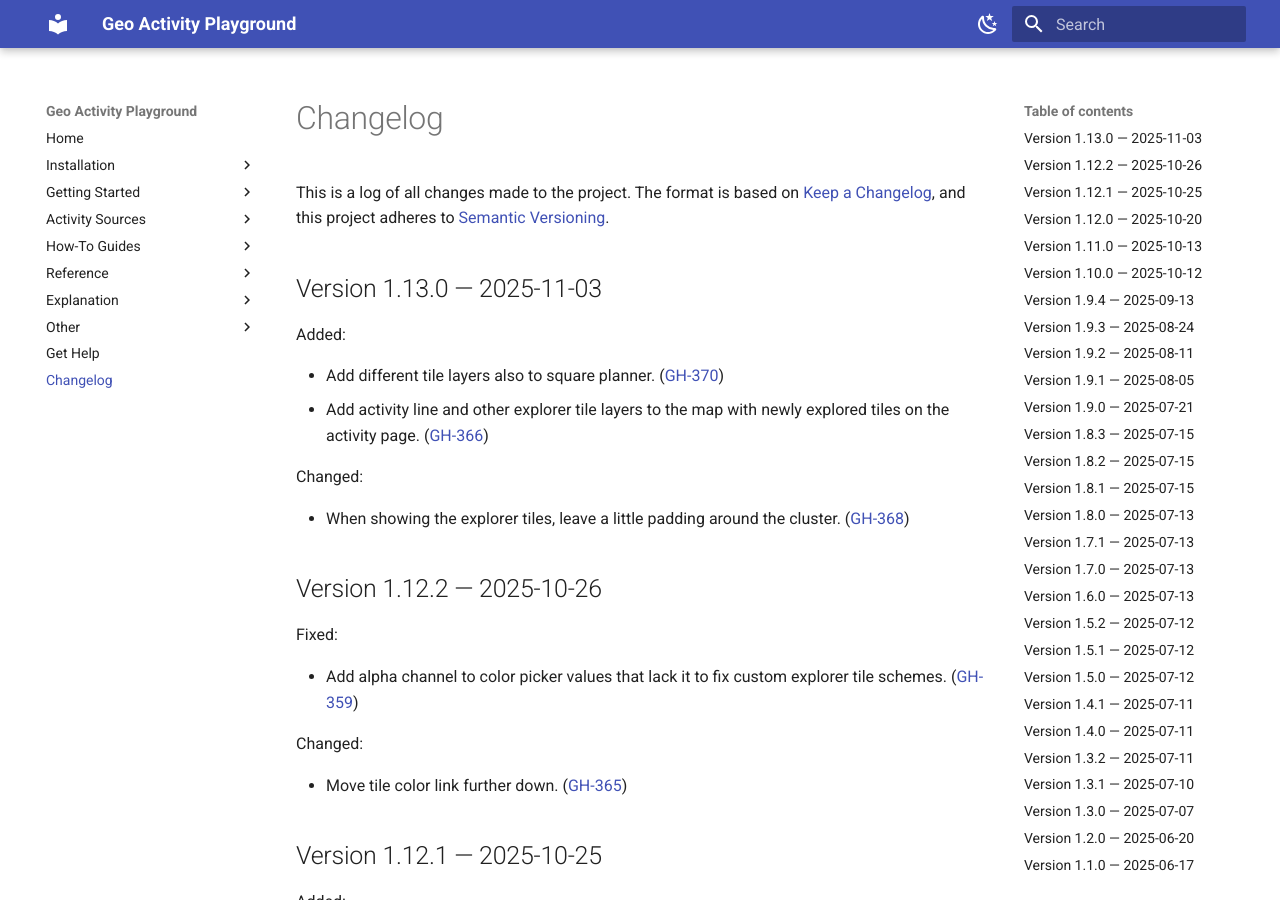
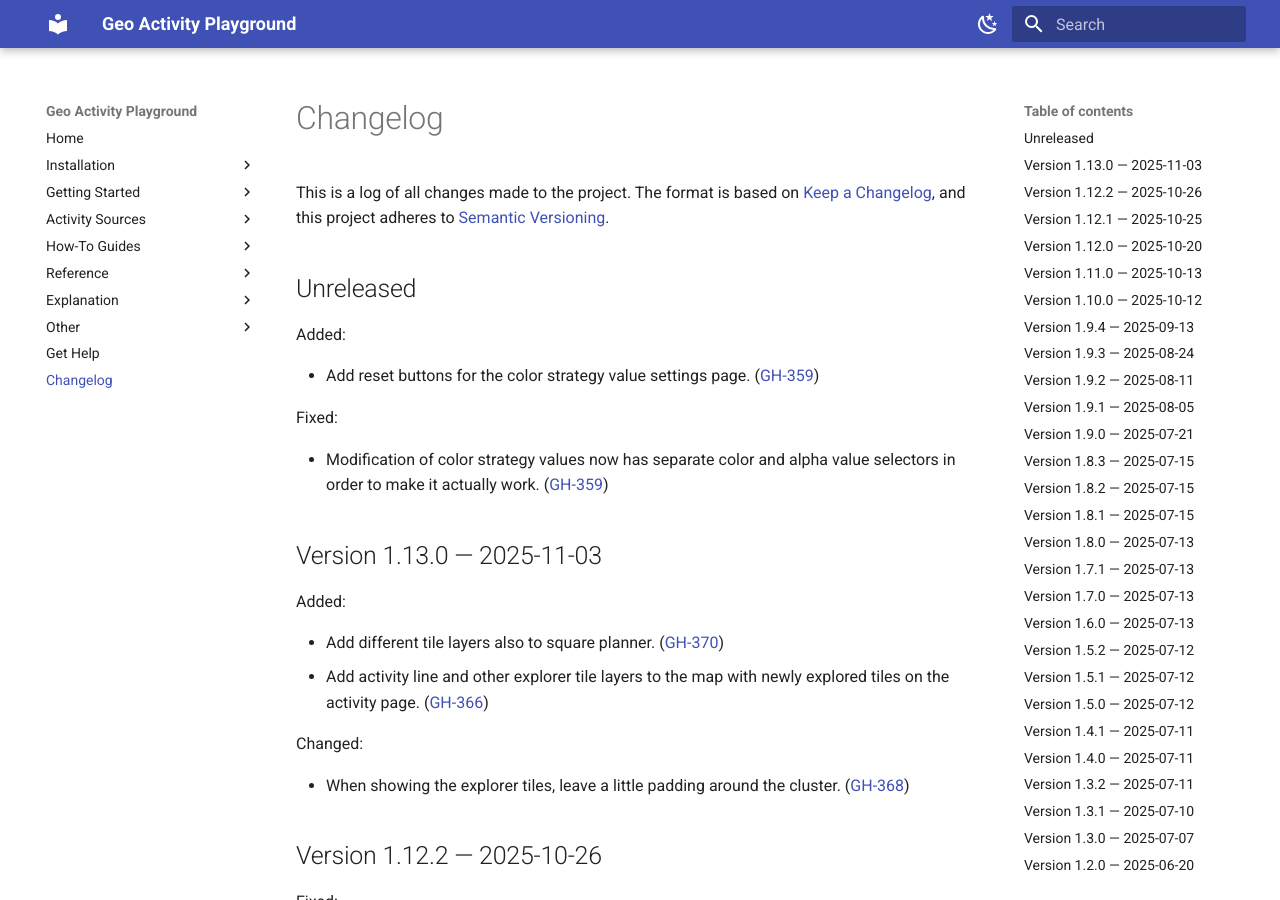
Before and after one commit to martin-ueding/geo-activity-playground, an MkDocs documentation site: the page built from docs/changelog.md, in a window 1280 px wide and 900 px high. Built offline with MkDocs 1.6.1 and Material for MkDocs 9.7.7, drawn with Linux system fonts in a browser that asks for light colours.

Commit message:
GH-359: Changelog entry

```diff
--- a/docs/changelog.md
+++ b/docs/changelog.md
@@ -14,6 +14,16 @@ Types of changes
 
 ([GH-000](https://github.com/martin-ueding/geo-activity-playground/issues/000))
 -->
+
+## Unreleased
+
+Added:
+
+- Add reset buttons for the color strategy value settings page. ([GH-359](https://github.com/martin-ueding/geo-activity-playground/issues/359))
+
+Fixed:
+
+- Modification of color strategy values now has separate color and alpha value selectors in order to make it actually work. ([GH-359](https://github.com/martin-ueding/geo-activity-playground/issues/359))
 
 ## Version 1.13.0 — 2025-11-03
 
```
